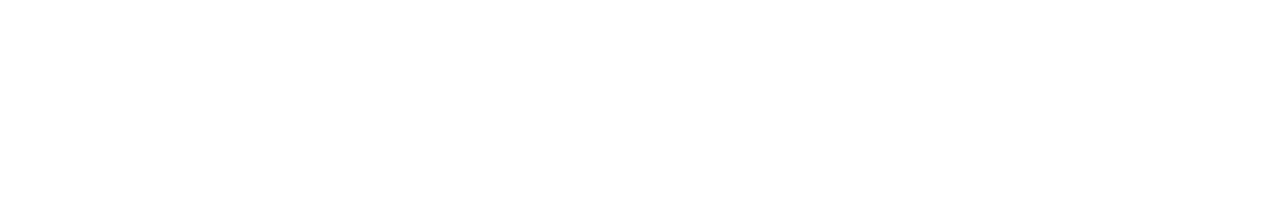
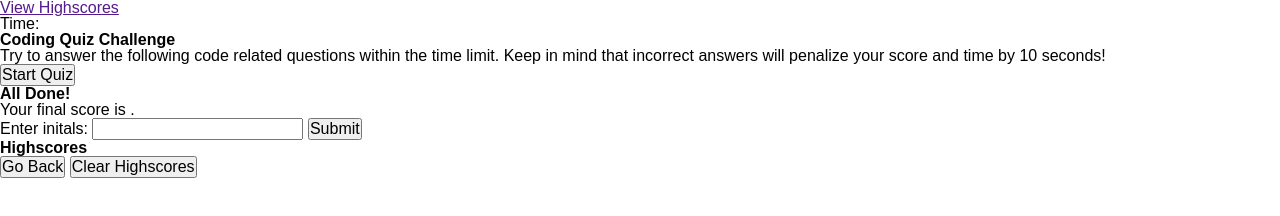
Before and after one commit to ljpeach/Coding-Review-Quiz-App, a plain HTML site: page index.html in a window 1280 px wide. Drawn offline with Linux system fonts and the light colour scheme.

Commit message:
Outlined HTML document.

```diff
--- a/index.html
+++ b/index.html
@@ -10,6 +10,48 @@
 </head>
 
 <body>
+    <header>
+        <a href="">View Highscores</a>
+        <p>Time: <span id="timer-display"></span></p>
+    </header>
+    <main>
+        <!-- Game Start Menu -->
+        <section id="start-menu">
+            <h1>Coding Quiz Challenge</h1>
+            <p>Try to answer the following code related questions within the time limit. Keep in mind that incorrect
+                answers will penalize your score and time by 10 seconds!</p>
+            <button>Start Quiz</button>
+        </section>
+        <!-- Question Box -->
+        <section id="question-box">
+            <h3 id="question"></h3>
+            <ol id="answers">
+                <li></li>
+                <li></li>
+                <li></li>
+                <li></li>
+            </ol>
+            <p id="feedback"></p>
+        </section>
+        <!-- End Screen -->
+        <section id="end-screen">
+            <h3>All Done!</h3>
+            <p>Your final score is <span id="score-display"></span>.</p>
+            <form action="">
+                <label for="initials">Enter initals: </label>
+                <input type="text" id="initials">
+                <input type="submit">
+            </form>
+        </section>
+        <!-- Score Screen -->
+        <section id="score-screen">
+            <h2>Highscores</h2>
+            <ol id="highscores">
+            </ol>
+            <button>Go Back</button>
+            <button>Clear Highscores</button>
+        </section>
+    </main>
     <script src="./assets/js/script.js"></script>
 </body>
 
```
